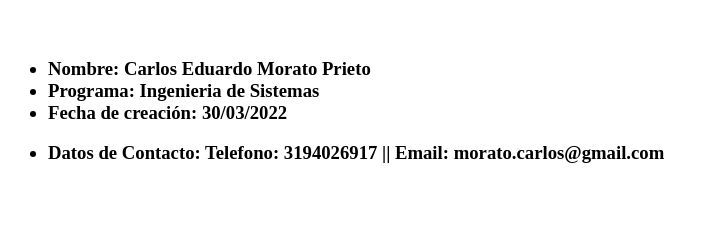
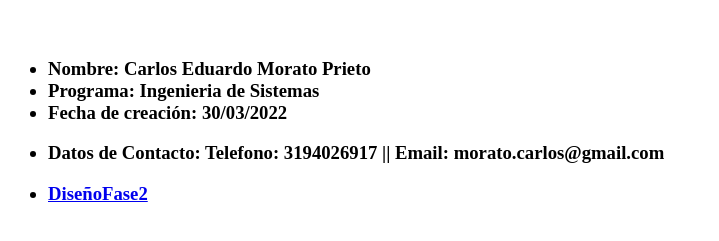
Before and after one commit to caredmopri/DSW-CarlosMorato, a plain HTML site: page index.html in a window 1280 px wide. Shown: the part 59-300 px from the top of the page, without its empty margins (0-719 px from the left). Drawn offline with Linux system fonts and the light colour scheme.

Commit message:
Desarrollo de la actividad fase2

```diff
--- a/index.html
+++ b/index.html
@@ -24,6 +24,9 @@
                         Datos de Contacto: Telefono: 3194026917 || Email:    morato.carlos@gmail.com
                     </p>
                 </li>
+                <li>
+                    <a href="./fase2/design.html">DiseñoFase2</a>
+                </li>
             </ul>
         </h3>
     </body>
```
